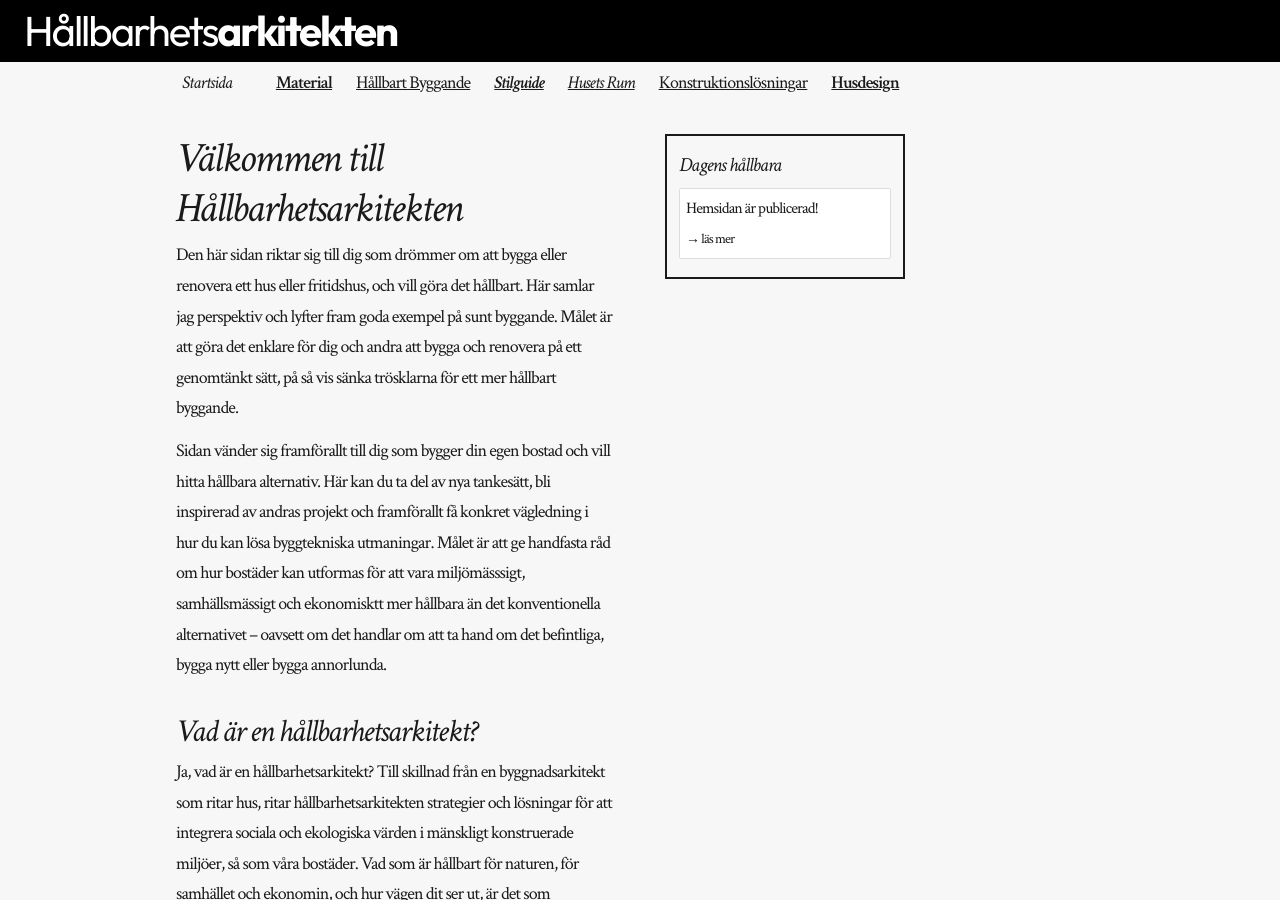
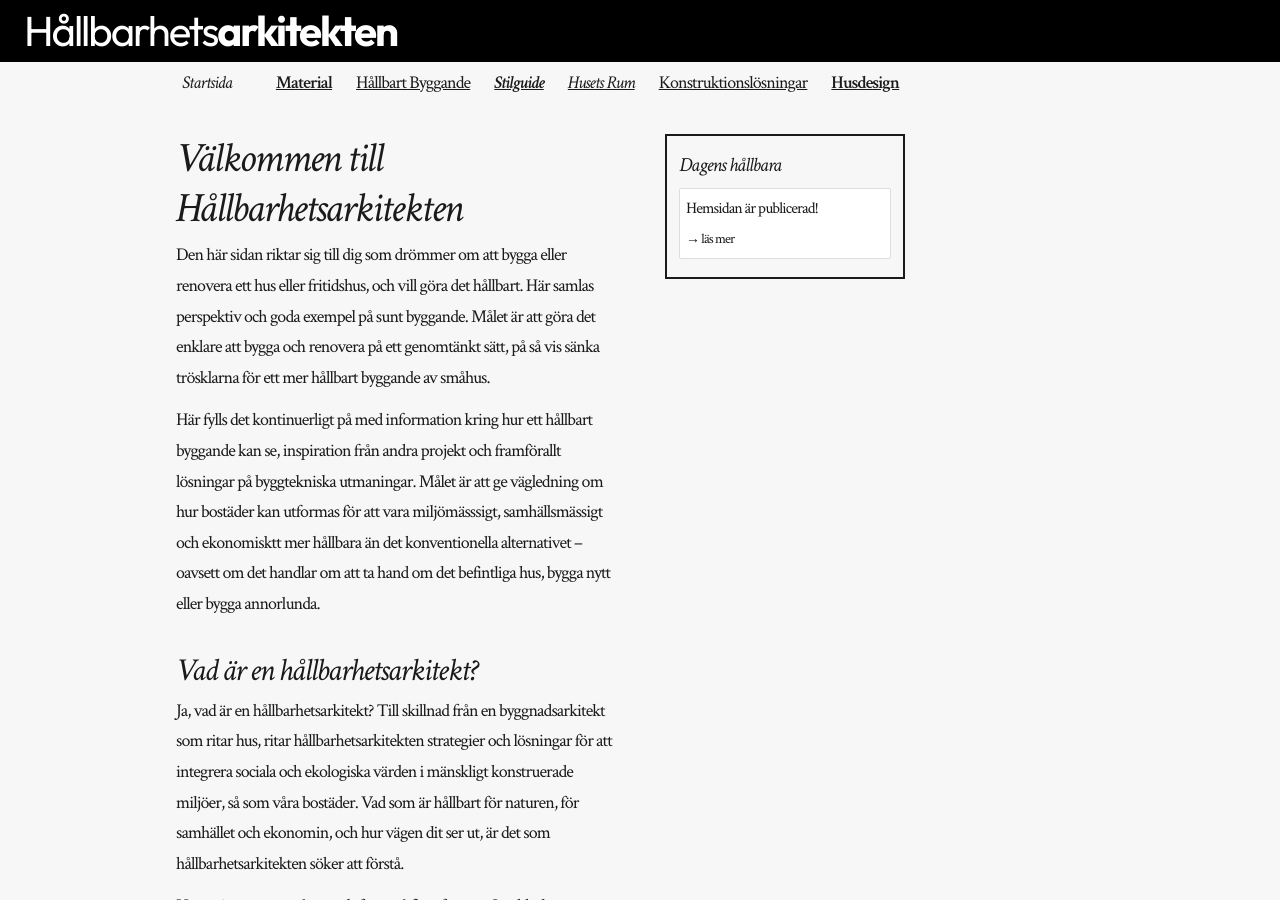
Before and after one commit to rikardv/rikardv.github.io, a Jekyll site: the page built from index.md, in a window 1280 px wide and 900 px high. Built offline with Jekyll 4.4.1, drawn with Linux system fonts in a browser that asks for light colours.

Commit message:
Update index.md

```diff
--- a/index.md
+++ b/index.md
@@ -3,6 +3,6 @@
 title: Startsida
 ---
 
-Den här sidan riktar sig till dig som drömmer om att bygga eller renovera ett hus eller fritidshus, och vill göra det hållbart. Här samlar jag perspektiv och lyfter fram goda exempel på sunt byggande. Målet är att göra det enklare för dig och andra att bygga och renovera på ett genomtänkt sätt, på så vis sänka trösklarna för ett mer hållbart byggande.
+Den här sidan riktar sig till dig som drömmer om att bygga eller renovera ett hus eller fritidshus, och vill göra det hållbart. Här samlas perspektiv och goda exempel på sunt byggande. Målet är att göra det enklare att bygga och renovera på ett genomtänkt sätt, på så vis sänka trösklarna för ett mer hållbart byggande av småhus.
 
-Sidan vänder sig framförallt till dig som bygger din egen bostad och vill hitta hållbara alternativ. Här kan du ta del av nya tankesätt, bli inspirerad av andras projekt och framförallt få konkret vägledning i hur du kan lösa byggtekniska utmaningar. Målet är att ge handfasta råd om hur bostäder kan utformas för att vara miljömässsigt, samhällsmässigt och ekonomisktt mer hållbara än det konventionella alternativet – oavsett om det handlar om att ta hand om det befintliga, bygga nytt eller bygga annorlunda.
+Här fylls det kontinuerligt på med information kring hur ett hållbart byggande kan se, inspiration från andra projekt och framförallt lösningar på byggtekniska utmaningar. Målet är att ge vägledning om hur bostäder kan utformas för att vara miljömässsigt, samhällsmässigt och ekonomisktt mer hållbara än det konventionella alternativet – oavsett om det handlar om att ta hand om det befintliga hus, bygga nytt eller bygga annorlunda.
```
